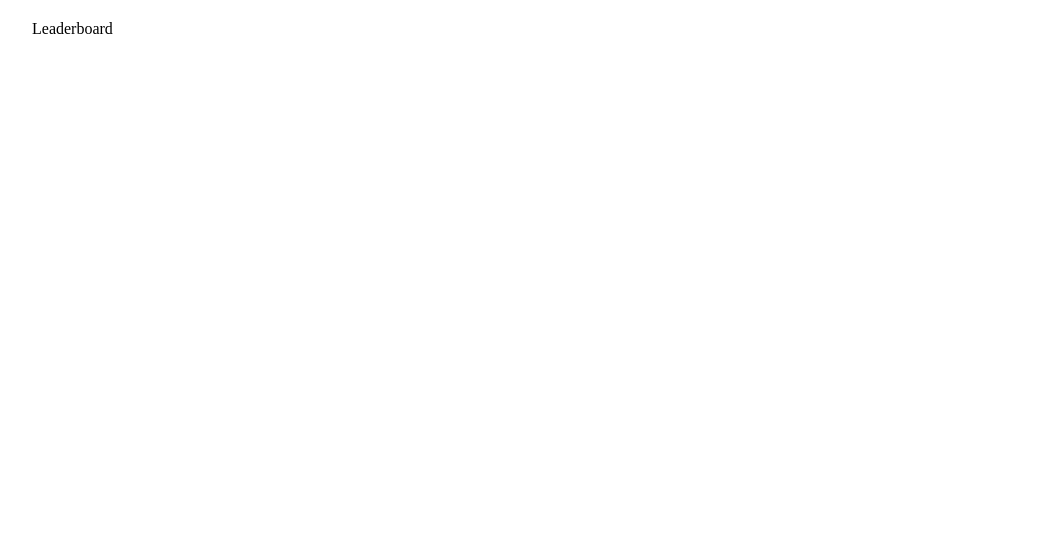
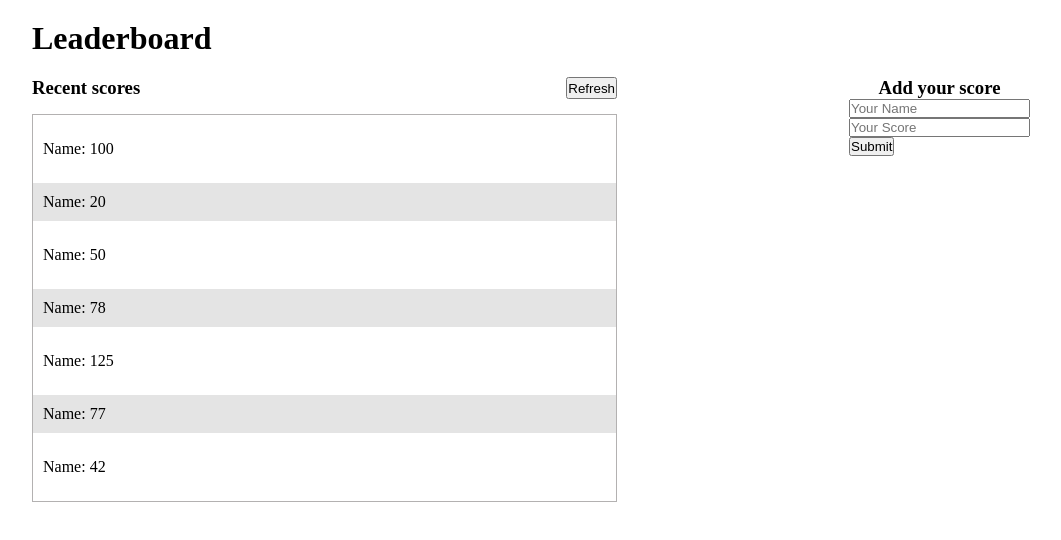
Before and after one commit to HamzaAnwar1998/leaderboard, a website built with webpack: page src/index.html in a window 1280 px wide. Shown: the whole page, without its empty margins (8-1069 px from the left). Built offline with nearby package versions, Linux system fonts and the light colour scheme.

Commit message:
write plain html

```diff
--- a/src/index.html
+++ b/src/index.html
@@ -8,7 +8,34 @@
 </head>
 <body>
     <main class="wrapper">
-        Leaderboard
+        <h1>Leaderboard</h1>
+        <section class="score-and-form-box">
+            <div class="score-box">
+                <div class="head">
+                    <h3>Recent scores</h3>
+                    <button>Refresh</button>
+                </div>
+                <ul class="scores">
+                    <li class="score">Name: 100</li>
+                    <li class="score">Name: 20</li>
+                    <li class="score">Name: 50</li>
+                    <li class="score">Name: 78</li>
+                    <li class="score">Name: 125</li>
+                    <li class="score">Name: 77</li>
+                    <li class="score">Name: 42</li>
+                </ul>
+            </div>
+            <div class="form-box">
+                <h3>Add your score</h3>
+                <form autocomplete="off">
+                    <input type="text" placeholder="Your Name" required>
+                    <br>
+                    <input type="text" placeholder="Your Score" required>
+                    <br>
+                    <button type="submit">Submit</button>
+                </form>
+            </div>
+        </section>
     </main>
 </body>
 </html>
--- a/src/style.css
+++ b/src/style.css
@@ -10,3 +10,43 @@
     margin: 20px auto;
     overflow-x: hidden;
 }
+
+.score-and-form-box{
+    width: 100%;
+    margin: 20px auto;
+    display: flex;
+    justify-content: space-evenly;
+}
+
+.score-and-form-box .score-box{
+    flex: 1;
+    margin-right: 15px;
+}
+
+.score-and-form-box .form-box{
+    flex: 1;
+    margin-left: 15px;
+    display: flex;
+    flex-direction: column;
+    align-items: center;
+}
+
+.score-and-form-box .score-box .head{
+    display: flex;
+    justify-content: space-between;
+}
+
+.score-and-form-box .score-box .scores{
+    list-style: none;
+    border: 1px solid #b3b1b1;
+    margin-top: 15px;
+}
+
+.score-and-form-box .score-box .scores .score{
+    margin: 15px 0;
+    padding: 10px;
+}
+
+.score-and-form-box .score-box .scores .score:nth-child(even){
+    background-color: #e4e4e4;
+}
```
